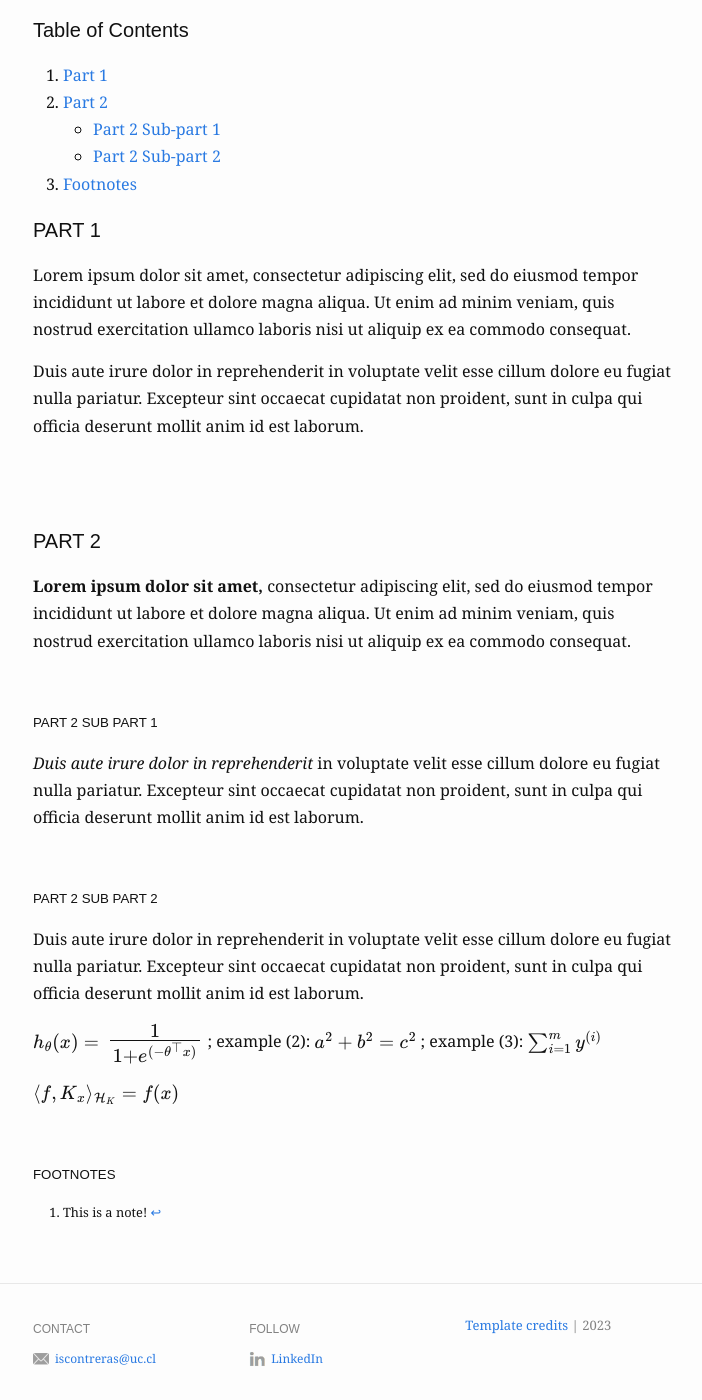
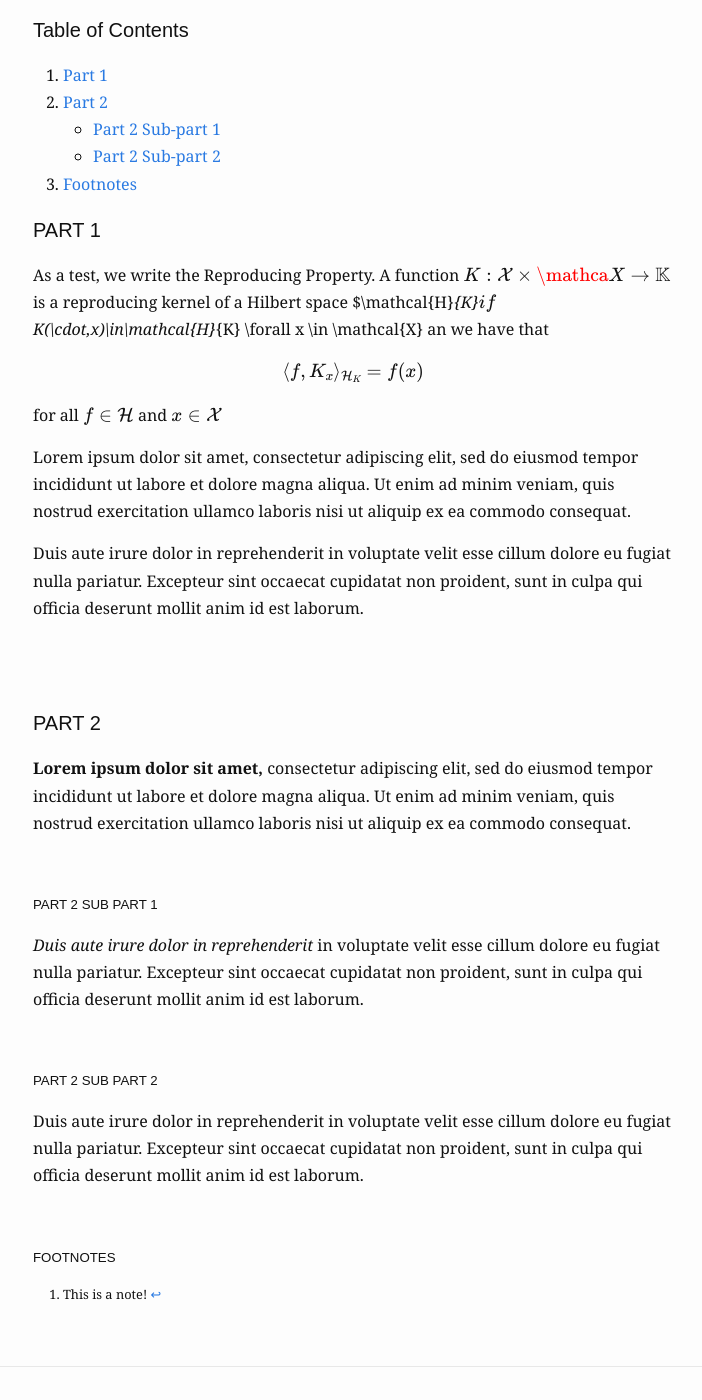
Before and after one commit to ignacontreras/ignacontreras.github.io, a Jekyll site: the page built from _posts/2019-10-26-example-of-blog-post.md, in a window 1280 px wide and 1400 px high, scrolled down 853 px. Shown: the whole window, without its empty margins (287-989 px from the left). Built offline with Jekyll 4.4.1, drawn with Linux system fonts in a browser that asks for light colours; formulas are drawn with MathJax 3.

Commit message:
Update 2019-10-26-example-of-blog-post.md

```diff
--- a/_posts/2019-10-26-example-of-blog-post.md
+++ b/_posts/2019-10-26-example-of-blog-post.md
@@ -26,6 +26,13 @@ Lorem ipsum dolor sit amet, consectetur adipiscing elit, sed do eiusmod tempor i
 3. [Footnotes](#footnotes)
 
 #### PART 1
+
+As a test, we write the Reproducing Property. A function $K: \mathcal{X}\times \mathca{X}\to \mathbb{K}$ is a reproducing kernel of a Hilbert space $\mathcal{H}_{K}$ if $K(\cdot,x)\in\mathcal{H}_{K} \forall x \in \mathcal{X} an we have that
+
+$$\langle f,K_{x} \rangle_{\mathcal{H}_{K}} = f(x)$$
+
+for all $f\in \mathcal{H}$ and $x\in\mathcal{X}$
+
 Lorem ipsum dolor sit amet, consectetur adipiscing elit, sed do eiusmod tempor incididunt ut labore et dolore magna aliqua. Ut enim ad minim veniam, quis nostrud exercitation ullamco laboris nisi ut aliquip ex ea commodo consequat.
 <br />
 
@@ -47,9 +54,9 @@ Duis aute irure dolor in reprehenderit in voluptate velit esse cillum dolore eu
 ##### PART 2 SUB PART 2
 Duis aute irure dolor in reprehenderit in voluptate velit esse cillum dolore eu fugiat nulla pariatur. Excepteur sint occaecat cupidatat non proident, sunt in culpa qui officia deserunt mollit anim id est laborum.
 
-$h_\theta(x) = \Large\frac{1}{1 + \mathcal{e}^{(-\theta^\top x)}}$ ; example (2): $a^2 + b^2 = c^2$ ; example (3): $\sum_{i=1}^{m} y^{(i)}$
 
-$\langle f,K_{x} \rangle_{\mathcal{H}_{K}} = f(x)$
+
+
 
 
 <br />
```
